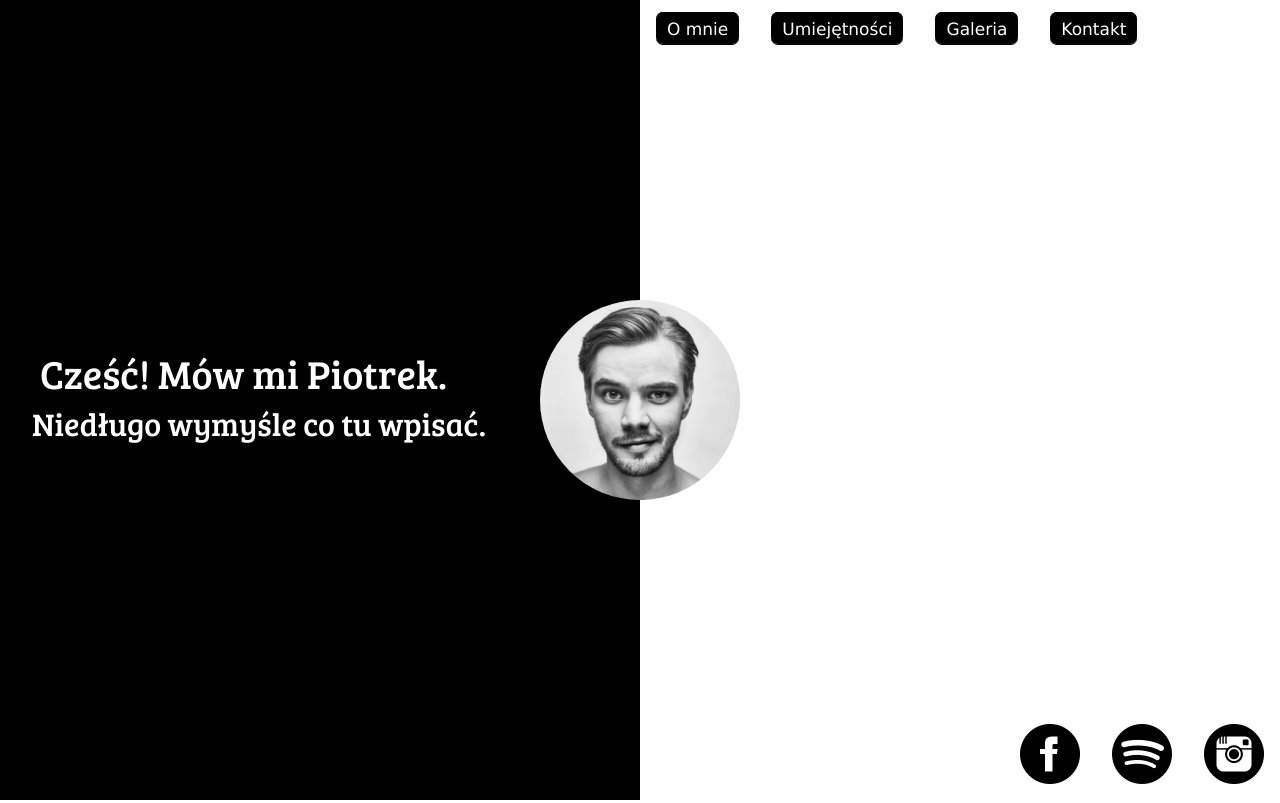
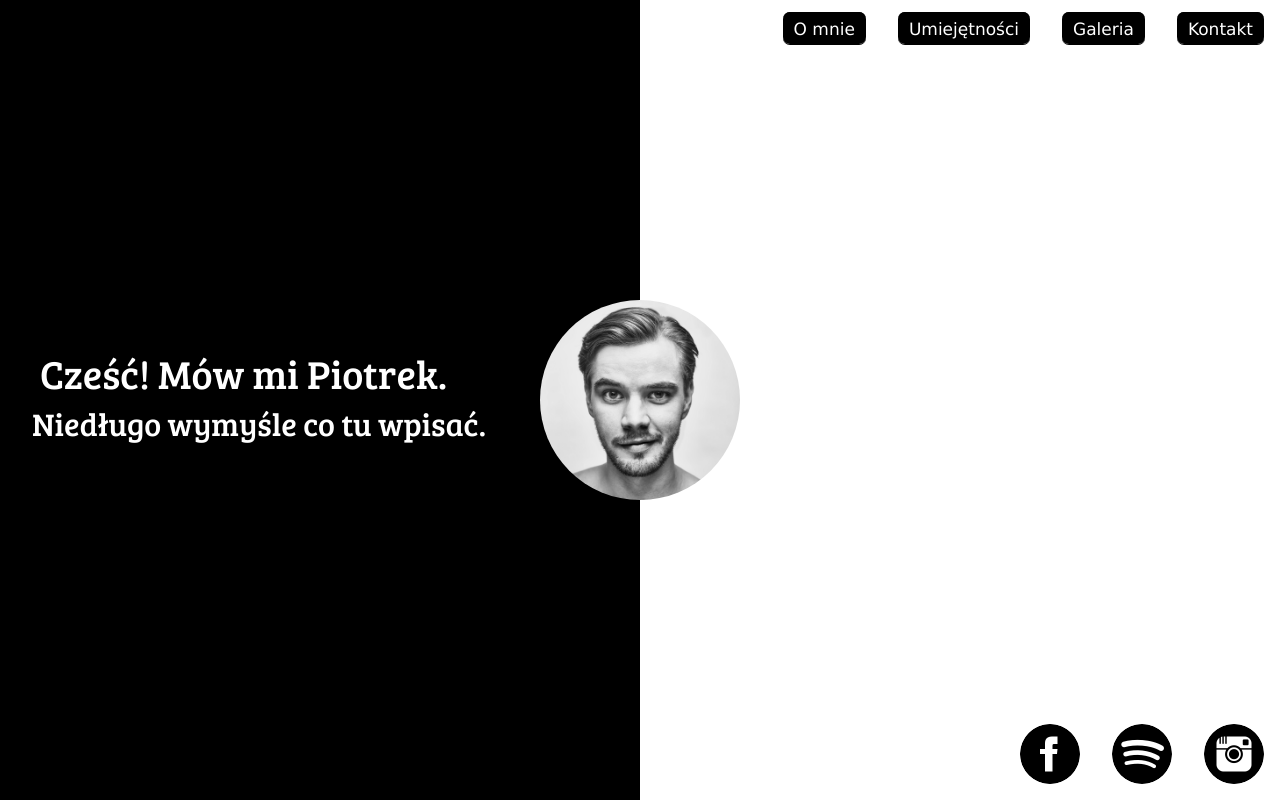
Before and after one commit to bajdurato/bajdurato, a plain HTML site: page index.html in a window 1280 px wide. Shown: the top 803 px of the page. Drawn offline with nearby package versions, Linux system fonts and the light colour scheme.

Commit message:
Auto stash before merge of "master" and "origin/master"

```diff
--- a/style.css
+++ b/style.css
@@ -20,8 +20,6 @@ header{
     width: 50%;
     height: 100vh;
     justify-content: right;
-    /* border: solid;
-    border-color: black; */
     flex-direction: row;
 }
 
@@ -50,6 +48,7 @@ header{
     text-align: right;
     color: #000000;
     display: flex;
+    justify-content: flex-end;
 }
 
 .nav-bar > li{
@@ -130,6 +129,9 @@ li, .text-about p, .info, .adress span, .container{
 
 .facebook, .spotify, .instagram{
     transition: transform 0.2s ease-in-out;
+    border-radius: 50%;
+    border-color: white;
+    border-width: 1px;
 }
 
 .facebook:hover, .spotify:hover, .instagram:hover{
@@ -303,8 +305,8 @@ li, .text-about p, .info, .adress span, .container{
 }
 
 #contact{
-    width: 80%;
-    height: 80%;
+    /* width: 80%;
+    height: 80%; */
     background-color: white;
     opacity: 1;
     display: inline-flex;
```
